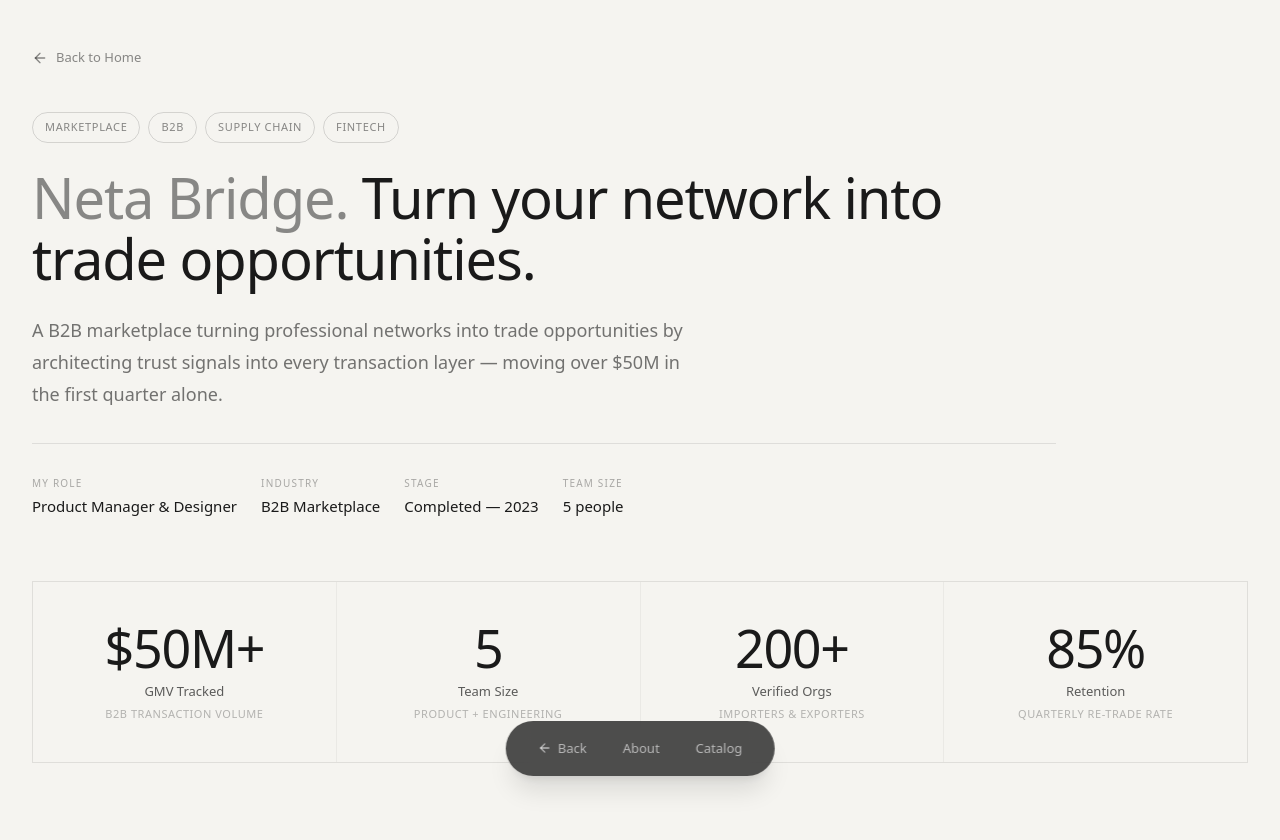
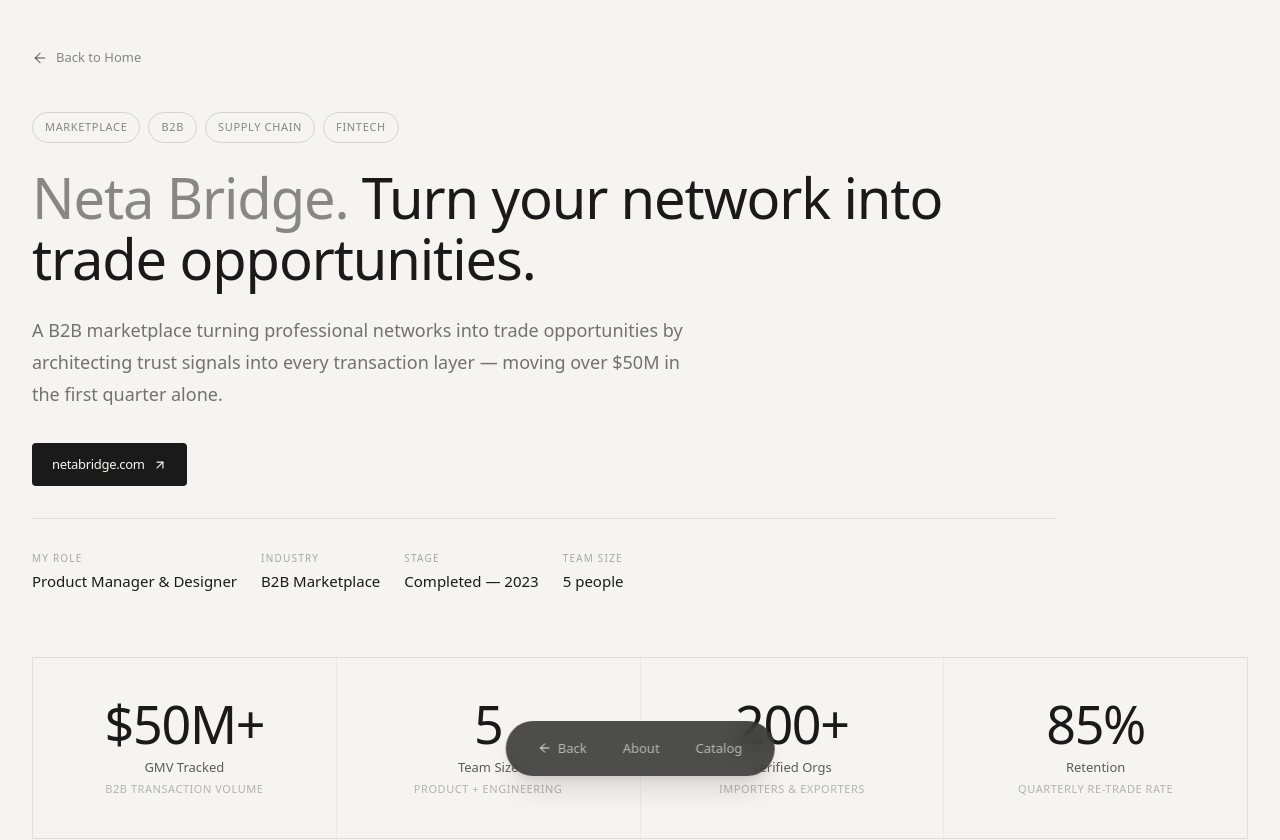
Before and after one commit to lshmam/aminulishmam.me, a Next.js app: page /work/neta-bridge in a window 1280 px wide. Shown: the top 840 px of the page. Built offline with nearby package versions, Linux system fonts and the light colour scheme.

Commit message:
changhes

```diff
--- a/app/work/neta-bridge/page.tsx
+++ b/app/work/neta-bridge/page.tsx
@@ -118,6 +118,17 @@
               A B2B marketplace turning professional networks into trade opportunities by architecting
               trust signals into every transaction layer — moving over $50M in the first quarter alone.
             </p>
+
+            <div className="flex flex-wrap gap-3 mt-8">
+              <Link
+                href="https://netabridge.com"
+                target="_blank"
+                rel="noopener noreferrer"
+                className="inline-flex items-center gap-2 px-5 py-3 bg-foreground text-background text-[13px] font-medium rounded-[4px] hover:bg-foreground/90 transition-all active:scale-[0.98] tracking-tight"
+              >
+                netabridge.com <ArrowUpRight size={14} />
+              </Link>
+            </div>
 
             {/* Hero Meta Strip */}
             <div className="flex flex-wrap gap-6 mt-8 pt-8 border-t border-foreground/10">
```
